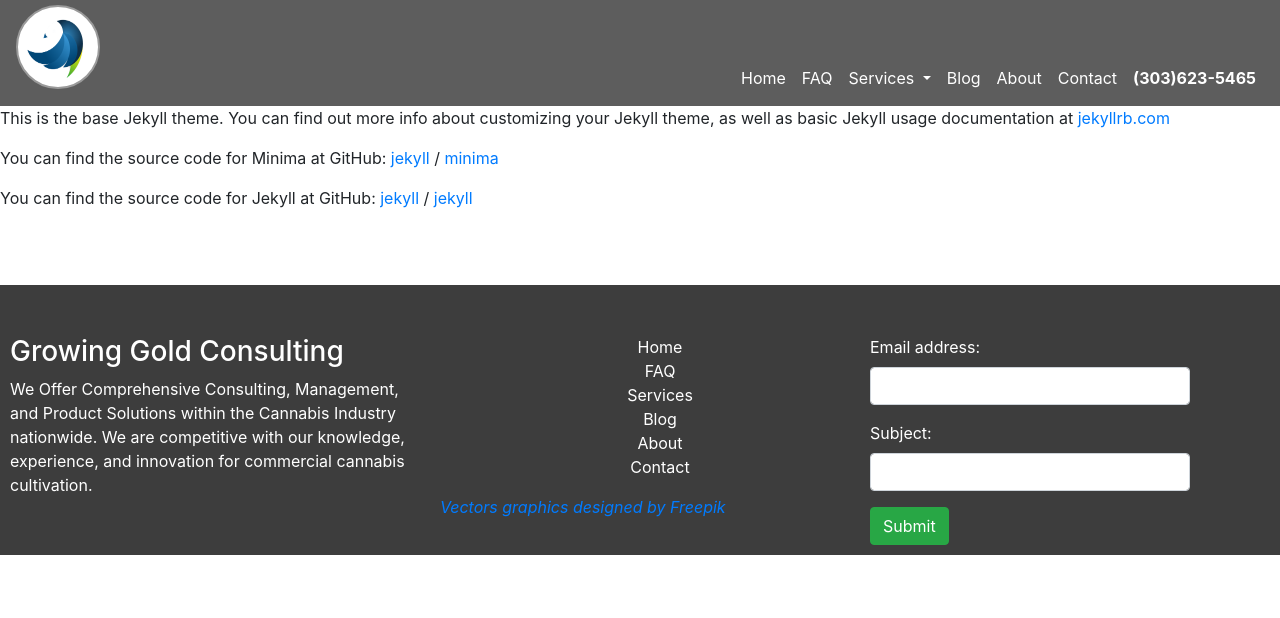
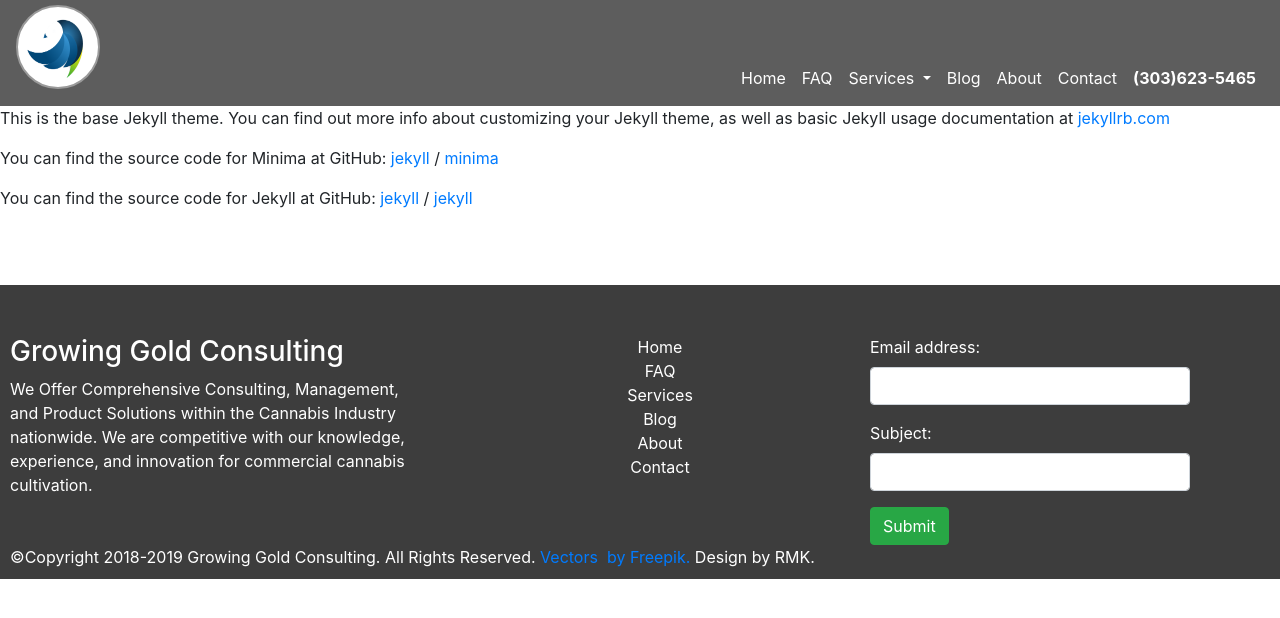
Before and after one commit to ggconsulting/ggconsulting.github.io, a Jekyll site: the page built from about.md, in a window 1280 px wide. Shown: the top 618 px of the page. Built offline with Jekyll 4.4.1, drawn with Linux system fonts in a browser that asks for light colours; nearby versions of some CDN libraries.

Commit message:
Add files via upload

```diff
--- a/_includes/footer.html
+++ b/_includes/footer.html
@@ -14,7 +14,6 @@
             <li>About</li>
             <li>Contact</li>
         </ul>
-          <a href="http://www.freepik.com/"><em>Vectors&nbsp;graphics designed by Freepik</em></a>
       </div>
       <div class="col-sm-4">
       <form action="/action_page.php" style="width:80%">
@@ -30,4 +29,9 @@
 </form>
       </div>
     </div>
+    <div class="row">
+        <div class="col-12">
+         &copy;Copyright 2018-2019 Growing Gold Consulting. All Rights Reserved. <a href="http://www.freepik.com/">Vectors&nbsp; by Freepik.</a> Design by RMK.
+        </div>
+    </div>
 </footer>
```
